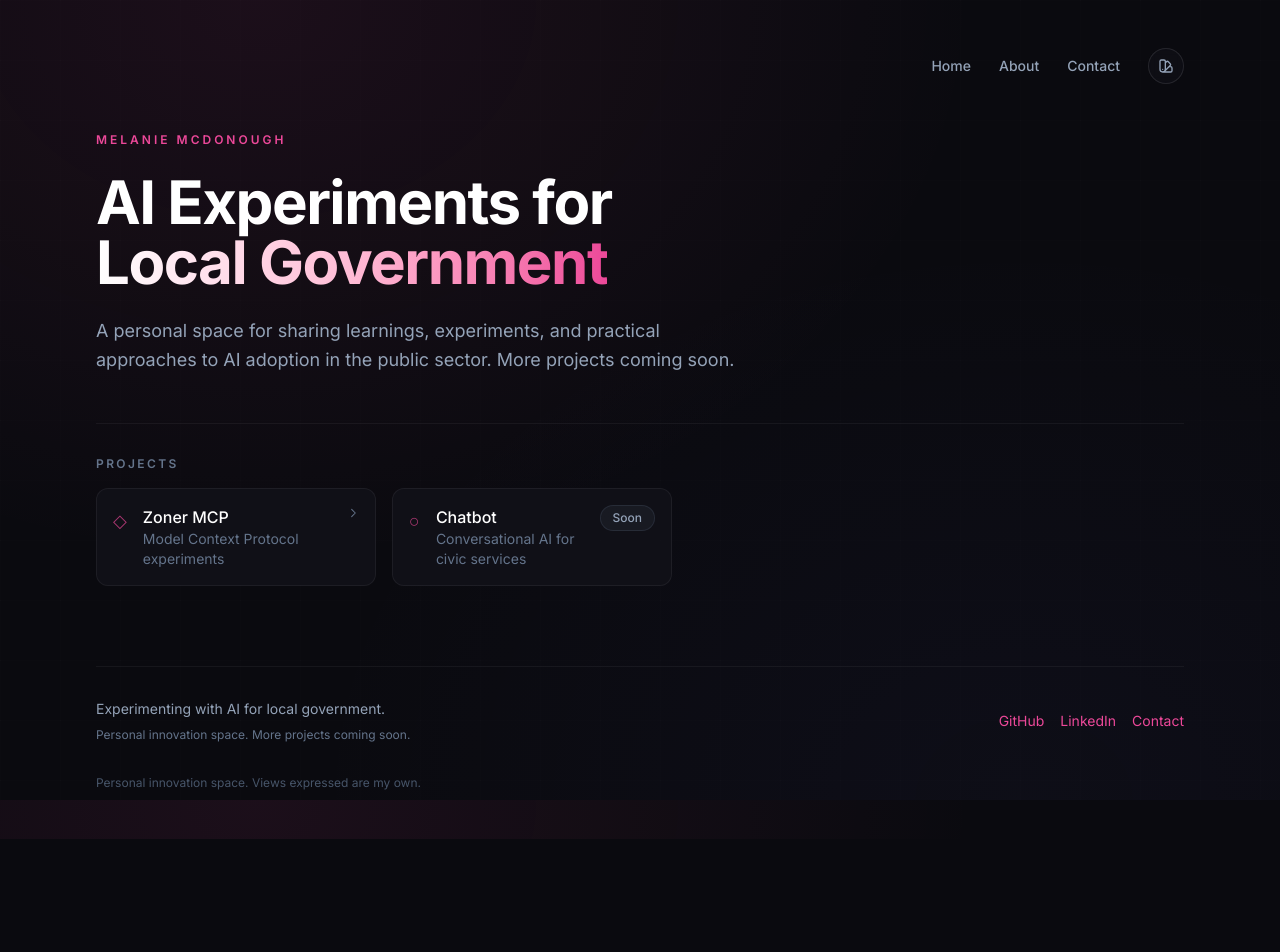
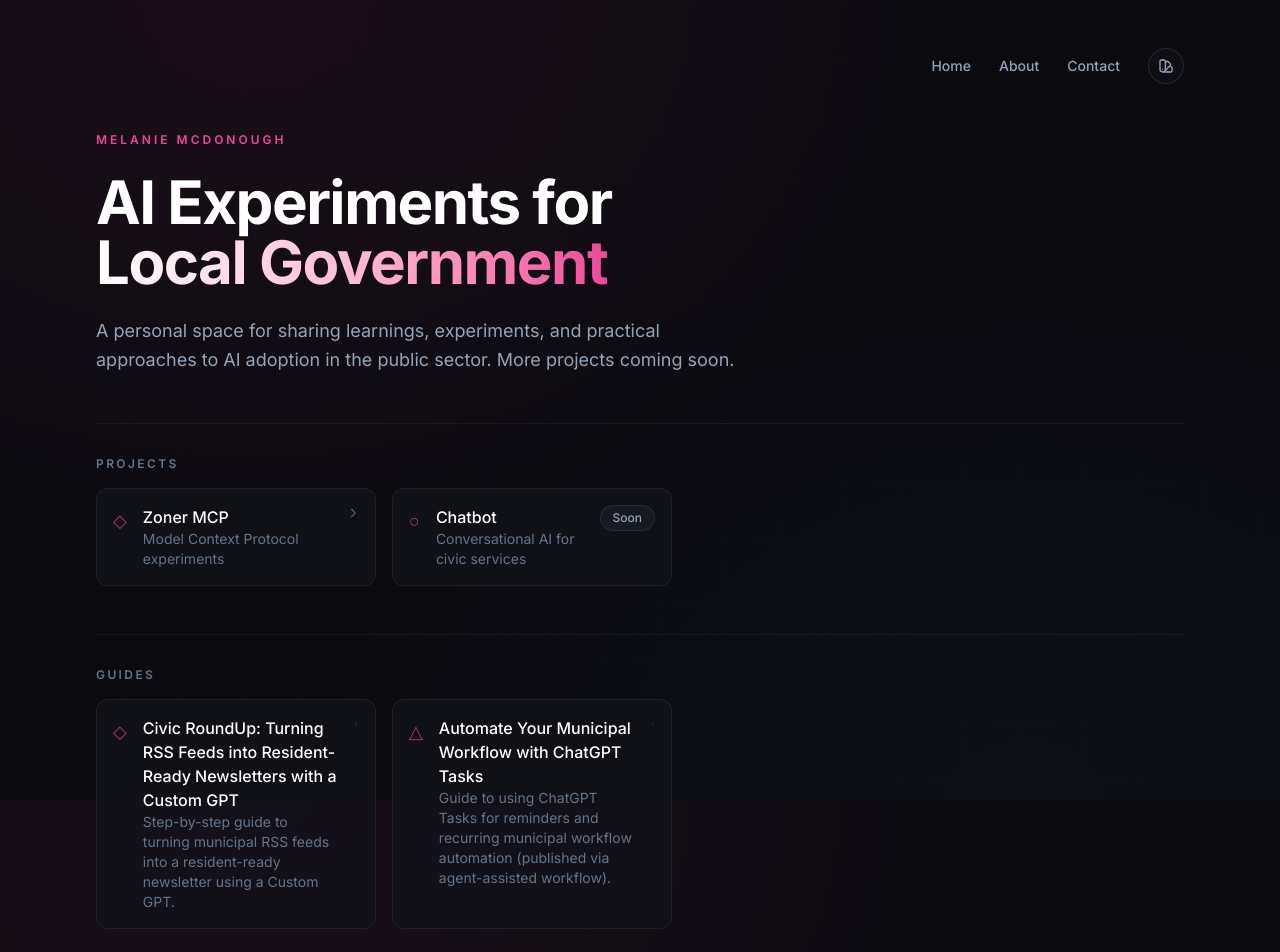
Before and after one commit to melbamorph/melaniemcd-ai, a Next.js app: page / in a window 1280 px wide. Shown: the top 952 px of the page. Before the commit the page ends 839 px from the top, so only its background shows below. Built offline with nearby package versions, Linux system fonts and the light colour scheme.

Commit message:
Add guides section with links to previously posted content

```diff
--- a/app/page.tsx
+++ b/app/page.tsx
@@ -42,6 +42,52 @@ export default function HomePage() {
           </div>
         </div>
 
+        <div className="coming-soon-section">
+          <p className="text-xs font-semibold uppercase tracking-[0.2em] text-muted-400 mb-4">
+            Guides
+          </p>
+          <div className="grid gap-4 sm:grid-cols-2 max-w-xl">
+            <Link
+              href="https://melbamorph.me/2025/05/05/civic-roundup-gpt/"
+              className="coming-soon-card glow-accent group cursor-pointer"
+              target="_blank"
+              rel="noopener noreferrer"
+            >
+              <span className="coming-soon-icon">◇</span>
+              <div>
+                <p className="font-medium text-white group-hover:text-accent-400 transition-colors">
+                  Civic RoundUp: Turning RSS Feeds into Resident-Ready Newsletters with a Custom GPT
+                </p>
+                <p className="text-sm text-muted-400">
+                  Step-by-step guide to turning municipal RSS feeds into a resident-ready newsletter using a Custom GPT.
+                </p>
+              </div>
+              <svg className="w-4 h-4 ml-auto text-muted-400 group-hover:text-accent-400 transition-colors" fill="none" stroke="currentColor" viewBox="0 0 24 24">
+                <path strokeLinecap="round" strokeLinejoin="round" strokeWidth={2} d="M9 5l7 7-7 7" />
+              </svg>
+            </Link>
+            <Link
+              href="https://melbamorph.me/2025/07/26/chatgpt-tasks/"
+              className="coming-soon-card glow-accent group cursor-pointer"
+              target="_blank"
+              rel="noopener noreferrer"
+            >
+              <span className="coming-soon-icon">△</span>
+              <div>
+                <p className="font-medium text-white group-hover:text-accent-400 transition-colors">
+                  Automate Your Municipal Workflow with ChatGPT Tasks
+                </p>
+                <p className="text-sm text-muted-400">
+                  Guide to using ChatGPT Tasks for reminders and recurring municipal workflow automation (published via agent-assisted workflow).
+                </p>
+              </div>
+              <svg className="w-4 h-4 ml-auto text-muted-400 group-hover:text-accent-400 transition-colors" fill="none" stroke="currentColor" viewBox="0 0 24 24">
+                <path strokeLinecap="round" strokeLinejoin="round" strokeWidth={2} d="M9 5l7 7-7 7" />
+              </svg>
+            </Link>
+          </div>
+        </div>
+
       </section>
     </div>
   );
```
